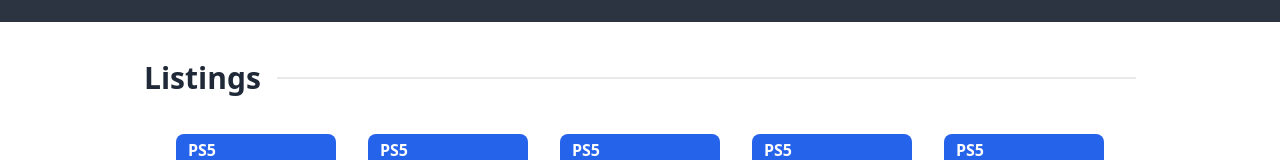
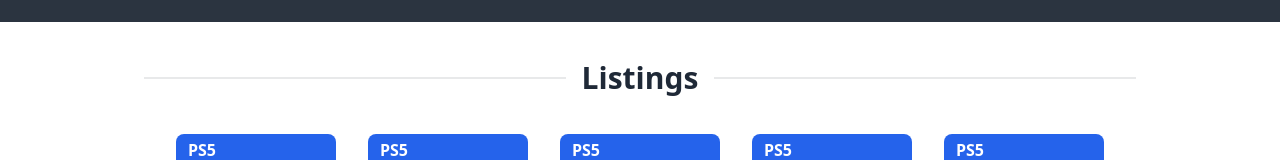
Before and after one commit to rabiibouhestine/dabbergame.tn, a SvelteKit app: page /user/1 in a window 1280 px wide. Shown: the part 346-506 px from the top of the page. Built offline with nearby package versions, Linux system fonts and the light colour scheme; grey boxes are pictures that could not be loaded.

Commit message:
build ui

```diff
--- a/src/routes/user/[id]/+page.svelte
+++ b/src/routes/user/[id]/+page.svelte
@@ -30,7 +30,7 @@
 	</div>
 </div>
 <div class="flex flex-col gap-8 w-full max-w-5xl mx-auto px-4 my-8">
-	<div class="divider divider-start text-3xl font-bold">Listings</div>
+	<div class="divider text-3xl font-bold">Listings</div>
 	<div class="flex flex-wrap justify-center gap-8">
 		{#each listings as listing}
 			<ListingCard />
```
